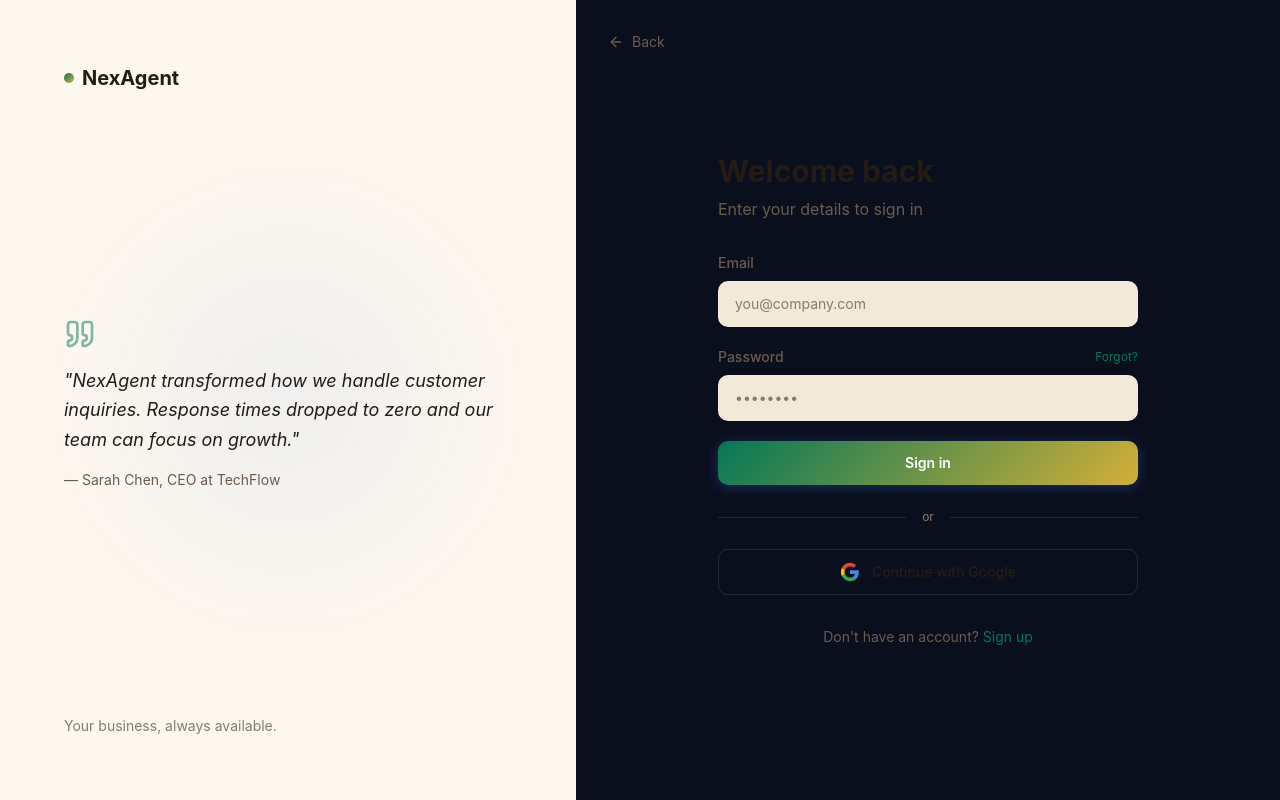
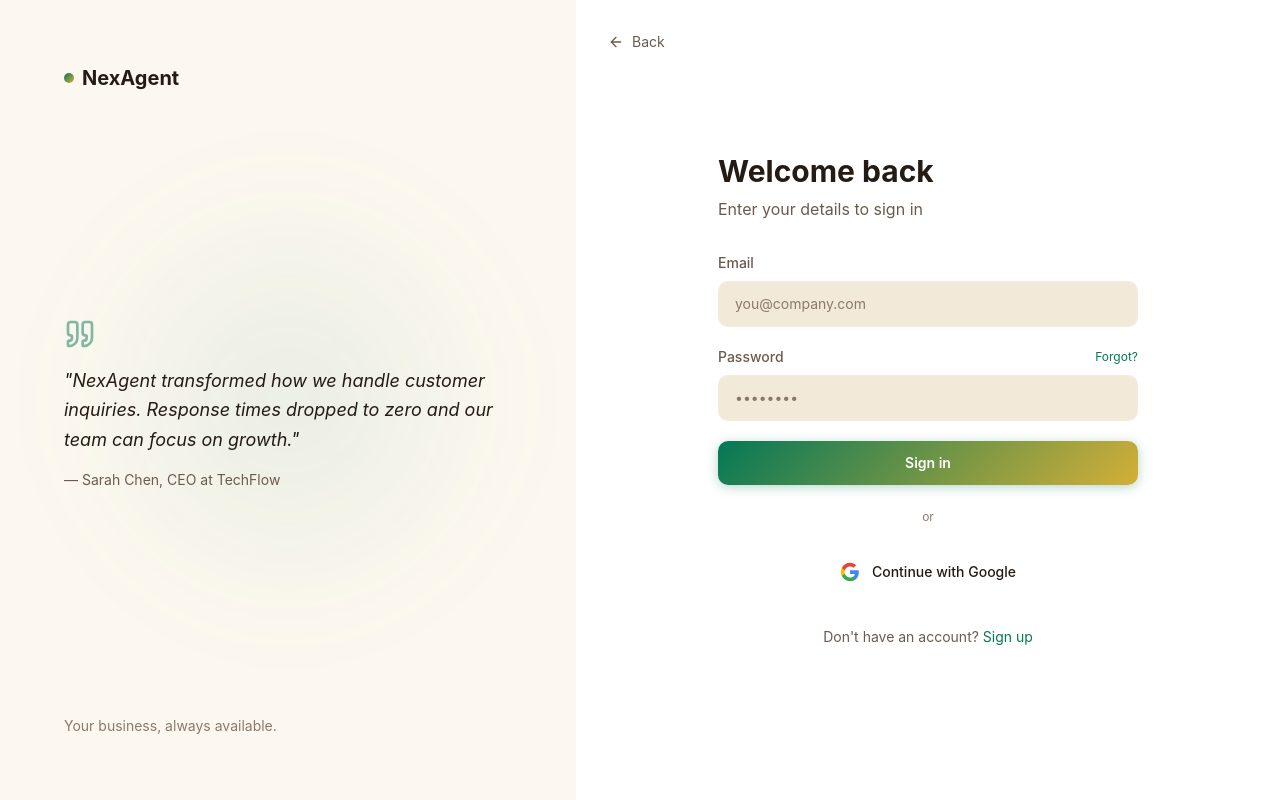
Before and after one commit to Oluwashiji/NexAgent, a React (Vite) app in the folder NEX AGENT ZIP/app/: page /login in a window 1280 px wide. Built offline with nearby package versions, Linux system fonts and the light colour scheme.

Commit message:
Update LoginPage styles and gradient colors

```diff
--- a/NEX AGENT ZIP/app/src/pages/LoginPage.tsx
+++ b/NEX AGENT ZIP/app/src/pages/LoginPage.tsx
@@ -27,7 +27,7 @@ export default function LoginPage() {
   }
 
   return (
-    <div className="min-h-screen bg-[#0A0F1E] flex">
+    <div className="min-h-screen bg-background flex">
       {/* Left Panel - Brand Side */}
       <motion.div
         initial={{ opacity: 0, x: -20 }}
@@ -38,7 +38,7 @@ export default function LoginPage() {
         {/* Ambient Glow */}
         <div
           className="absolute top-1/2 left-1/2 -translate-x-1/2 -translate-y-1/2 w-[500px] h-[500px] rounded-full pointer-events-none"
-          style={{ background: 'radial-gradient(circle, rgba(59,130,246,0.08) 0%, transparent 70%)', filter: 'blur(40px)' }}
+          style={{ background: 'radial-gradient(circle, rgba(4,120,87,0.08) 0%, transparent 70%)', filter: 'blur(40px)' }}
         />
 
         {/* Logo */}
@@ -147,7 +147,7 @@ export default function LoginPage() {
               animate={{ opacity: 1 }}
               transition={{ delay: 0.35 }}
               type="submit"
-              className="w-full py-3 text-sm font-semibold text-white rounded-[10px] gradient-primary shadow-[0_2px_12px_rgba(59,130,246,0.3)] hover:shadow-[0_4px_20px_rgba(59,130,246,0.4)] hover:-translate-y-0.5 transition-all cursor-pointer"
+              className="w-full py-3 text-sm font-semibold text-white rounded-[10px] gradient-primary shadow-[0_2px_12px_rgba(4,120,87,0.3)] hover:shadow-[0_4px_20px_rgba(4,120,87,0.4)] hover:-translate-y-0.5 transition-all cursor-pointer"
             >
               Sign in
             </motion.button>
```
